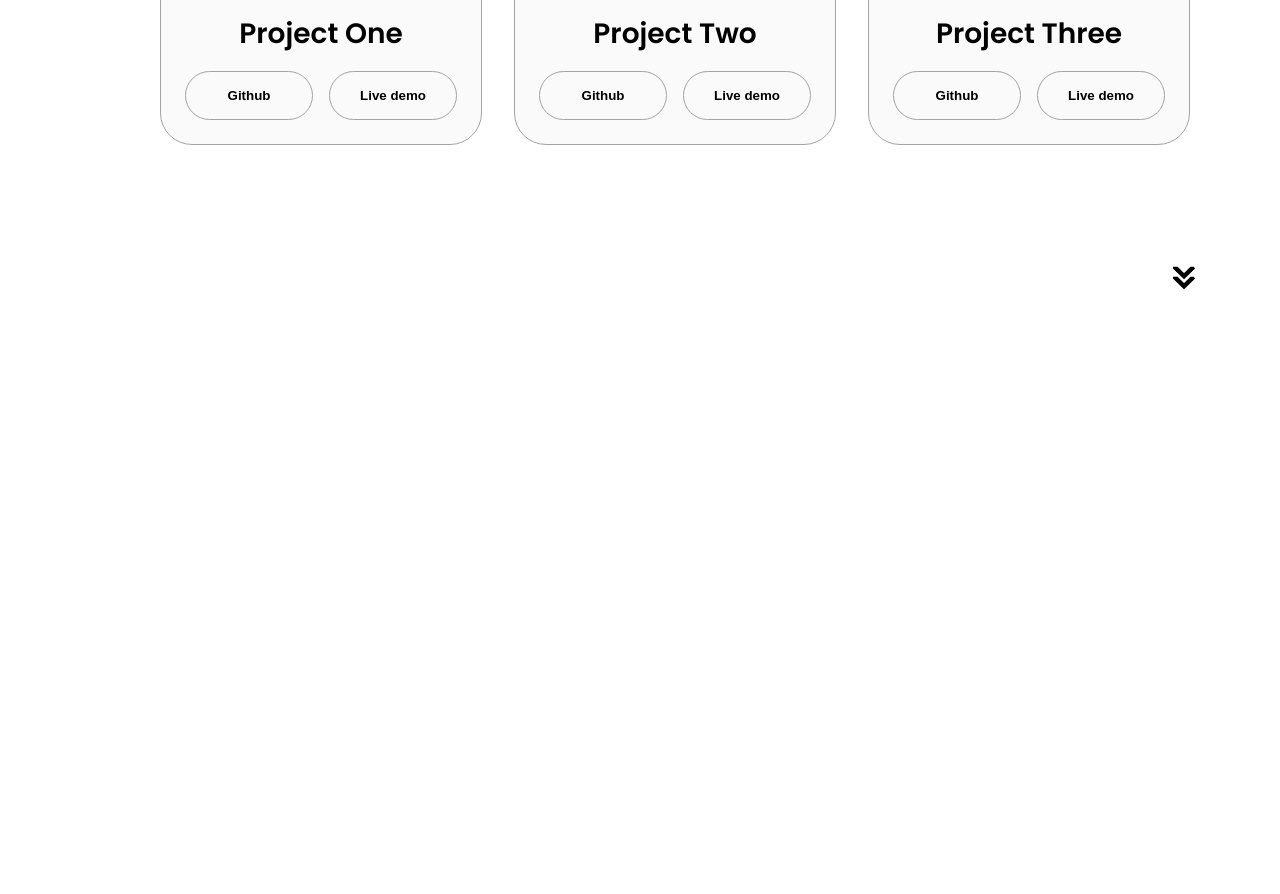
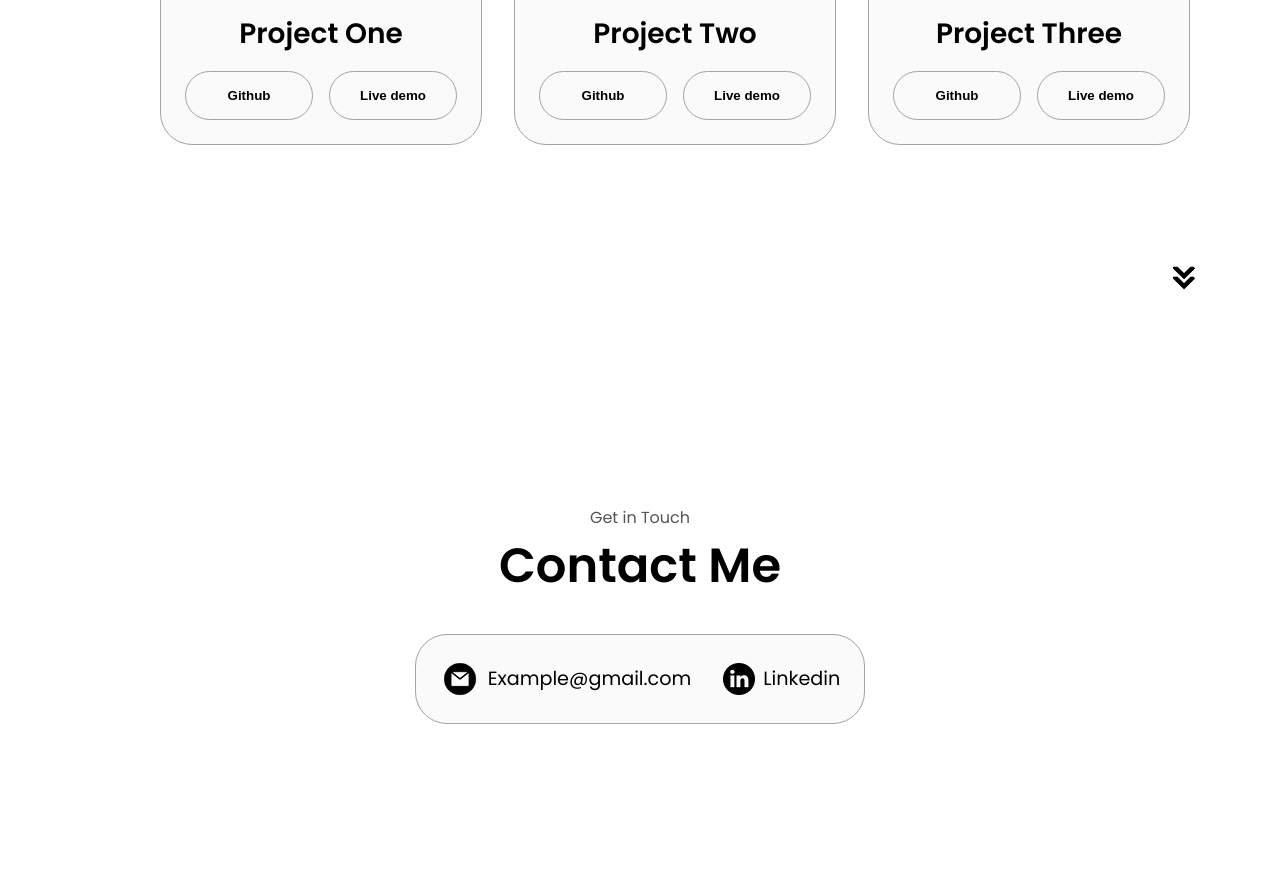
Before and after one commit to nadirseudi/portfolio-html-css-js, a plain HTML site: page index.html in a window 1280 px wide. Shown: the part 2746-3640 px from the top of the page. Before the commit the page ends 3080 px from the top, so only its background shows below. Drawn offline with Linux system fonts and the light colour scheme.

Commit message:
feat: contact section

```diff
--- a/index.html
+++ b/index.html
@@ -318,6 +318,26 @@
         onclick="location.href='./#projects'"
         >
     </section>
+    <section id="contact">
+        <p class="section__text__p1">Get in Touch</p>
+        <h1 class="title">Contact Me</h1>
+        <div class="contact-info-upper-container">
+            <div class="contact-info-container">
+                <img
+                src="./assets/email.png" alt="Email icon"
+                class="icon contact-icon email-icon"
+                >
+                <p><a href="mailto:example@gmail.com">Example@gmail.com</a></p>
+            </div>
+            <div class="contact-info-container">
+                <img
+                src="./assets/linkedin.png" alt="Linkedin icon"
+                class="icon contact-icon"
+                >
+                <p><a href="htttps://www.linkedin.com">Linkedin</a></p>
+            </div>
+        </div>
+    </section>
     <script src="script.js"></script>
 </body>
 </html>
--- a/style.css
+++ b/style.css
@@ -377,3 +377,43 @@ article .icon {
     color: black;
     border-color: rgb(163, 163, 163);
 }
+
+/* CONTACT */
+
+#contact {
+    display: flex;
+    justify-content: center;
+    flex-direction: column;
+    height: 70vh;
+}
+
+.contact-info-upper-container {
+    display: flex;
+    justify-content: center;
+    border-radius: 2rem;
+    border: rgb(53, 53, 53) 0.1rem solid;
+    border-color: rgb(163, 163, 163);
+    background: rgb(250, 250, 250);
+    margin: 2rem auto;
+    padding: 0.5rem;
+}
+
+.contact-info-container {
+    display: flex;
+    align-items: center;
+    justify-content: center;
+    gap: 0.5rem;
+    margin: 1rem;
+}
+
+.contact-info-container p {
+    font-size: larger;
+}
+
+.contact-icon {
+    cursor: default;
+}
+
+.email-icon {
+    height: 2.5rem;
+}
```
